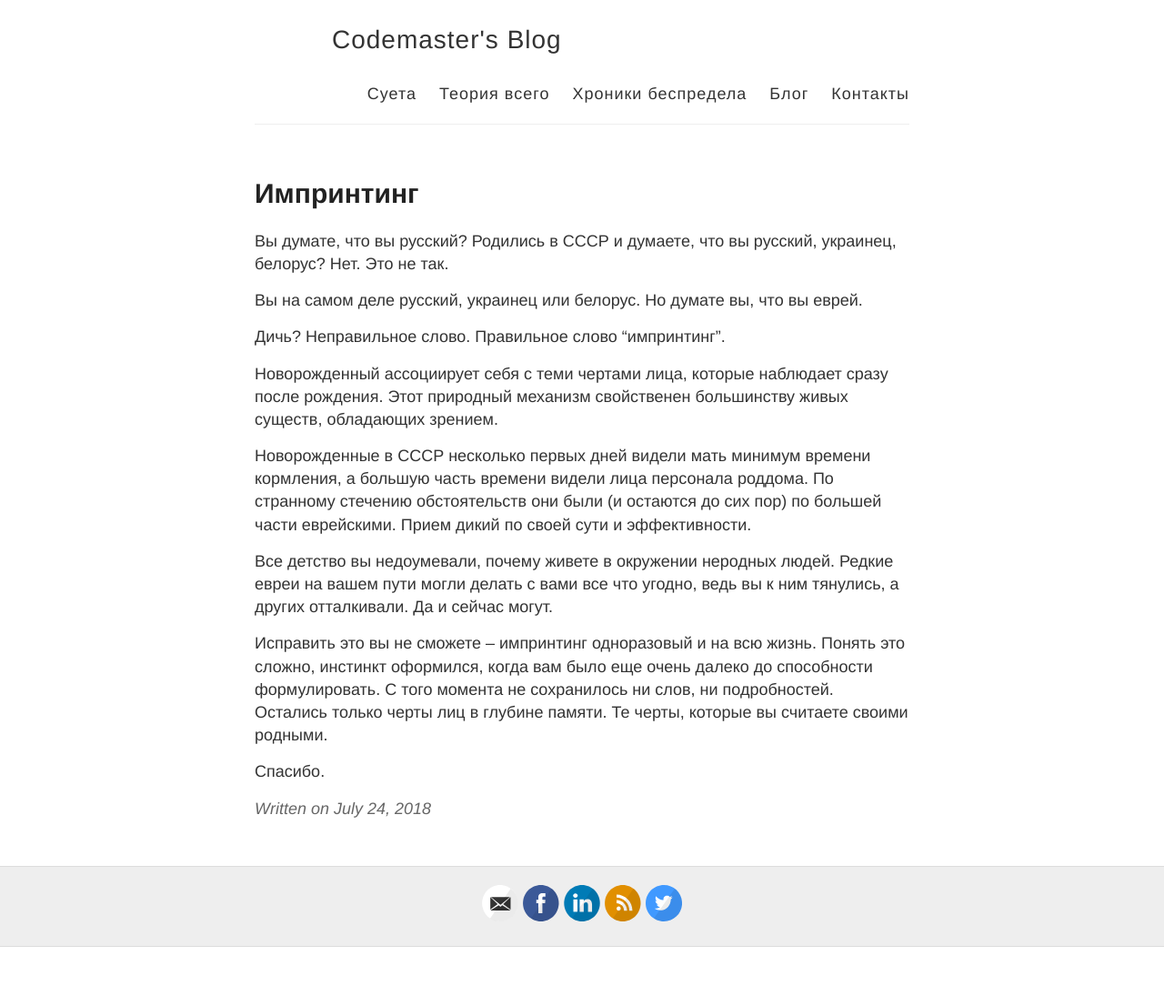
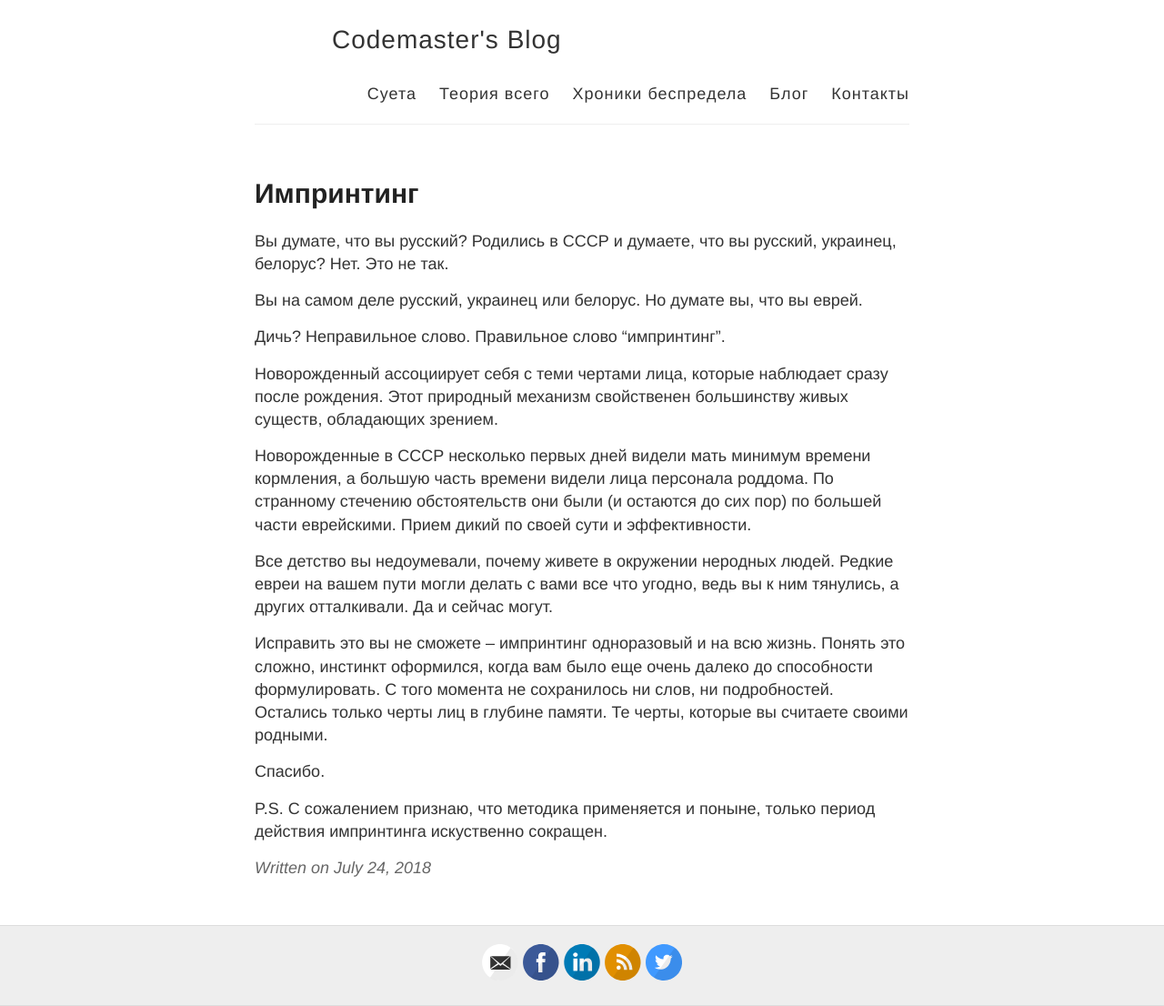
Before and after one commit to decrafts/r, a Jekyll site: the page built from _posts/2018/07/2018-07-24-imprinting.md, in a window 1280 px wide. Shown: the whole page at 91% size. Built offline with Jekyll 4.4.1, drawn with Linux system fonts in a browser that asks for light colours; comment, search, counter and statistics services are not loaded; before the commit the page ends 1041 px from its top, so only the background shows below that.

Commit message:
Update 2018-07-24-imprinting.md

```diff
--- a/_posts/2018/07/2018-07-24-imprinting.md
+++ b/_posts/2018/07/2018-07-24-imprinting.md
@@ -19,3 +19,5 @@ categories: [uncheck]
 Исправить это вы не сможете – импринтинг одноразовый и на всю жизнь. Понять это сложно, инстинкт оформился, когда вам было еще очень далеко до способности формулировать. С того момента не сохранилось ни слов, ни подробностей. Остались только черты лиц в глубине памяти. Те черты, которые вы считаете своими родными.
 
 Спасибо.
+
+P.S. С сожалением признаю, что методика применяется и поныне, только период действия импринтинга искуственно сокращен.
```
